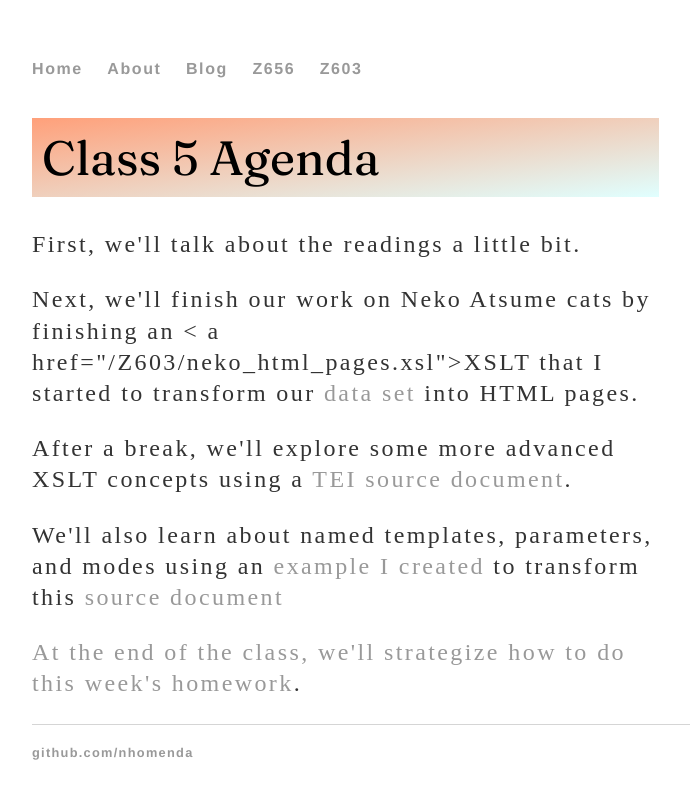
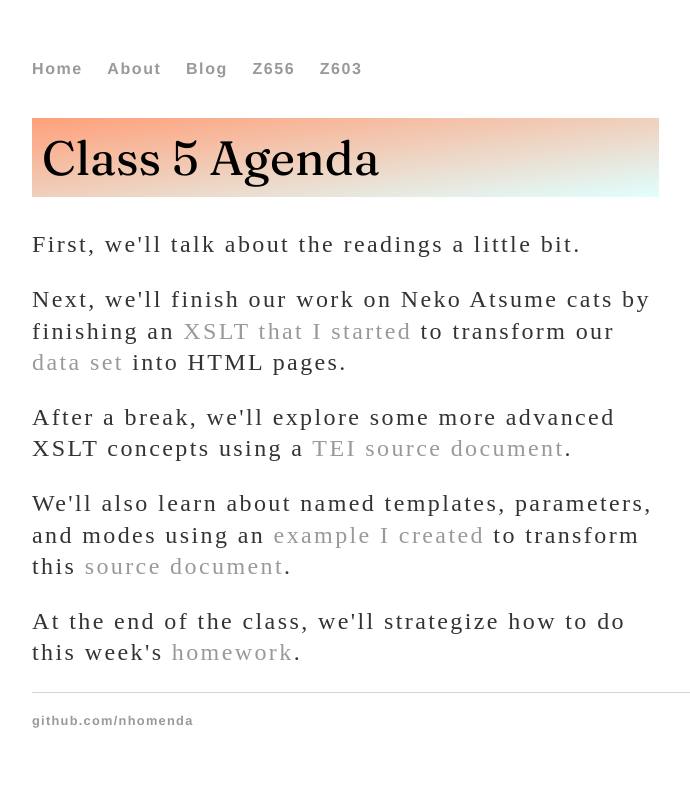
Before and after one commit to nhomenda/nhomenda.github.io, a Jekyll site: the page built from Z603/class5.html, in a window 1280 px wide. Shown: the top 799 px of the page, without its empty margins (160-850 px from the left). Built offline with Jekyll 4.4.1, drawn with Linux system fonts in a browser that asks for light colours.

Commit message:
Update class5.html

```diff
--- a/Z603/class5.html
+++ b/Z603/class5.html
@@ -7,8 +7,8 @@ date: 2021-02-18
 <h1>{{ page.title }}</h1>
 <div class="blurb">
   <p>First, we'll talk about the readings a little bit.</p>
-  <p>Next, we'll finish our work on Neko Atsume cats by finishing an < a href="/Z603/neko_html_pages.xsl">XSLT that I started</a> to transform our <a href="/Z603/neko2data.xml">data set</a> into HTML pages.</p>
+  <p>Next, we'll finish our work on Neko Atsume cats by finishing an <a href="/Z603/neko_html_pages.xsl">XSLT that I started</a> to transform our <a href="/Z603/neko2data.xml">data set</a> into HTML pages.</p>
   <p>After a break, we'll explore some more advanced XSLT concepts using a <a href="http://purl.dlib.indiana.edu/iudl/wright/VAC6669">TEI source document</a>.</p>
-  <p>We'll also learn about named templates, parameters, and modes using an <a href="/Z603/xslttips.xsl">example I created</a> to transform this <a href="/Z603/xslttips.xml">source document</a.</p>
+  <p>We'll also learn about named templates, parameters, and modes using an <a href="/Z603/xslttips.xsl">example I created</a> to transform this <a href="/Z603/xslttips.xml">source document</a>.</p>
   <p>At the end of the class, we'll strategize how to do this week's <a href="https://iu.instructure.com/courses/1948824/assignments/11681442">homework</a>.</p>
 </div><!-- /.blurb -->
```
